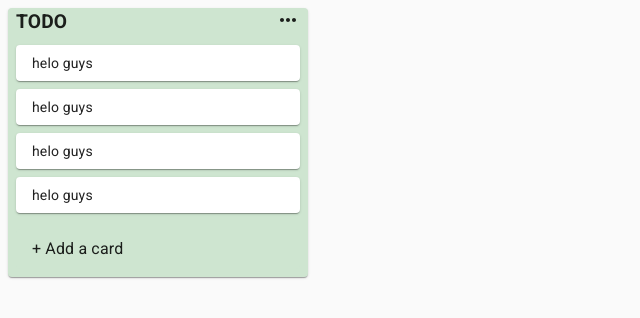
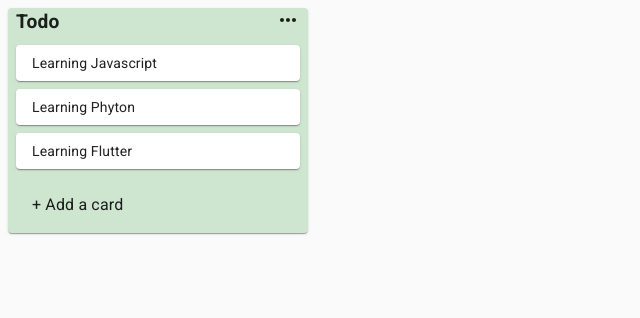
Before and after one commit to galuhraka/qubisa-todo-list, a React (Create React App) app: page / in a window 1280 px wide. Shown: the top 318 px of the page, without its empty margins (0-640 px from the left). Built offline with nearby package versions, Linux system fonts and the light colour scheme.

Commit message:
Initialize Data

```diff
--- a/src/components/dashboard2/Card.js
+++ b/src/components/dashboard2/Card.js
@@ -9,11 +9,11 @@ const useStyle = makeStyles((theme) => ({
   },
 }));
 
-const Card = () => {
+const Card = ({ card }) => {
   const classes = useStyle();
   return (
     <div>
-      <Paper className={classes.card}>helo guys</Paper>
+      <Paper className={classes.card}>{card.content}</Paper>
     </div>
   );
 };
--- a/src/components/dashboard2/List/List.js
+++ b/src/components/dashboard2/List/List.js
@@ -13,18 +13,17 @@ const useStyle = makeStyles((theme) => ({
   },
 }));
 
-const List = () => {
+const List = ({ list }) => {
   const classes = useStyle();
 
   return (
     <div>
       <Paper className={classes.root}>
         <CssBaseline />
-        <Title />
-        <Card />
-        <Card />
-        <Card />
-        <Card />
+        <Title title={list.title} />
+        {list.cards.map((card) => (
+          <Card key={card.id} card={card} />
+        ))}
         <InputContainer />
       </Paper>
     </div>
--- a/src/components/dashboard2/List/Title.js
+++ b/src/components/dashboard2/List/Title.js
@@ -23,7 +23,7 @@ const useStyle = makeStyles((theme) => ({
   },
 }));
 
-const Title = () => {
+const Title = ({ title }) => {
   const classes = useStyle();
 
   const [open, setOpen] = useState(false);
@@ -33,7 +33,7 @@ const Title = () => {
       {open ? (
         <div>
           <InputBase
-            value="Todo"
+            value={title}
             inputProps={{
               className: classes.input,
             }}
@@ -48,7 +48,7 @@ const Title = () => {
             onClick={() => setOpen(!open)}
             className={classes.editableTitle}
           >
-            TODO
+            {title}
           </Typography>
           <MoreHorizIcon />
         </div>
--- a/src/screen/dashboard/Dashboard2.js
+++ b/src/screen/dashboard/Dashboard2.js
@@ -1,8 +1,18 @@
-import React from "react";
+import React, { useState } from "react";
 import List from "../../components/dashboard2/List/List";
+import store from "../../utils/store";
 
 const Dashboard2 = () => {
-  return <List />;
+  const [data, setData] = useState(store);
+
+  return (
+    <div>
+      {data.listIds.map((listId) => {
+        const list = data.lists[listId];
+        return <List key={listId} list={list} />;
+      })}
+    </div>
+  );
 };
 
 export default Dashboard2;
--- /dev/null
+++ b/src/utils/store.js
@@ -0,0 +1,27 @@
+const cards = [
+  {
+    id: "card-1",
+    content: "Learning Javascript",
+  },
+  {
+    id: "card-2",
+    content: "Learning Phyton",
+  },
+  {
+    id: "card-3",
+    content: "Learning Flutter",
+  },
+];
+
+const data = {
+  lists: {
+    "list-1": {
+      id: "list-1",
+      title: "Todo",
+      cards,
+    },
+  },
+  listIds: ["list-1"],
+};
+
+export default data;
```
Also changed, not shown: 1 other file (tests, documents, lock files or other folders).
